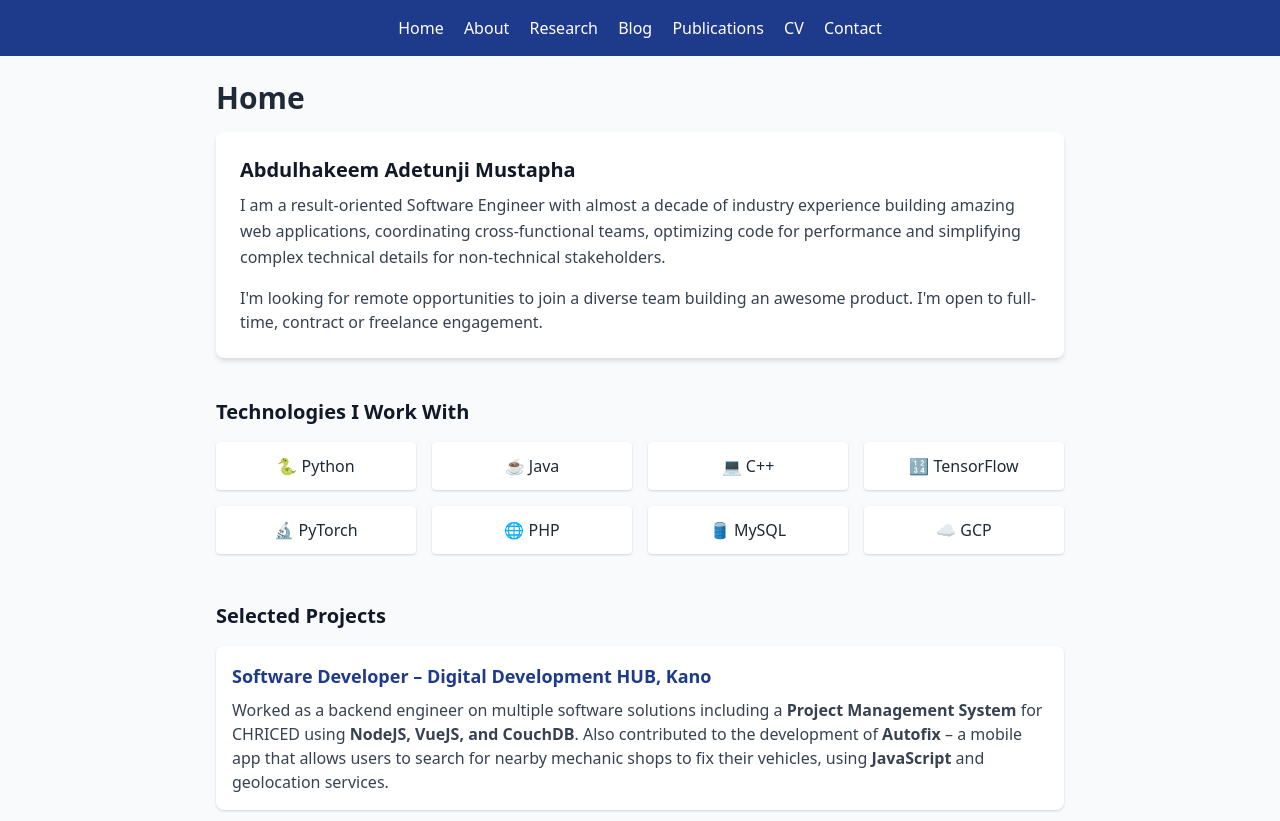
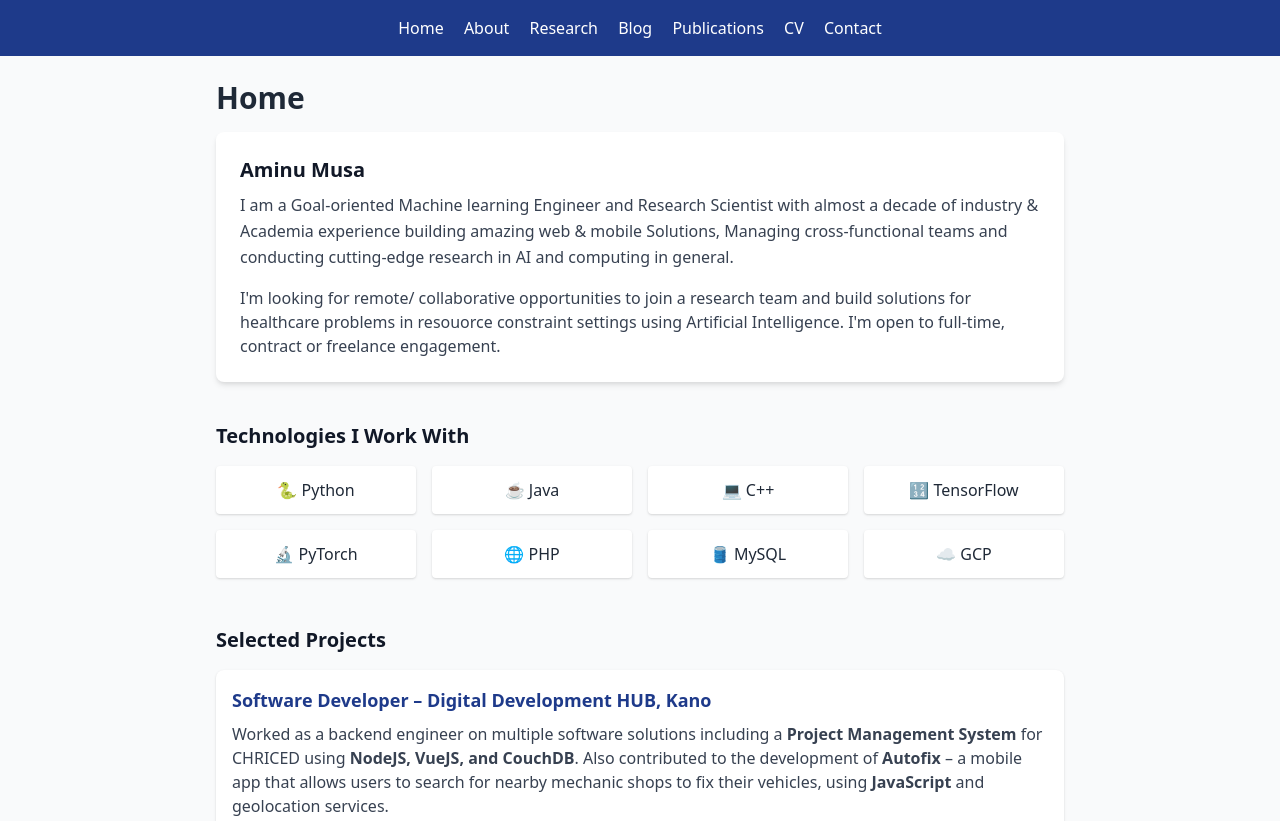
Before and after one commit to El-amin/Amusa, a plain HTML site: page index.html in a window 1280 px wide. Shown: the top 821 px of the page. Drawn offline with nearby package versions, Linux system fonts and the light colour scheme.

Commit message:
Update index.html

```diff
--- a/index.html
+++ b/index.html
@@ -19,14 +19,13 @@
   <main class="max-w-4xl mx-auto p-6">
     <h1 class="text-3xl font-bold mb-4">Home</h1>
     <div class="bg-white p-6 rounded-lg shadow-md">
-      <h2 class="text-xl font-semibold text-gray-900">Abdulhakeem Adetunji Mustapha</h2>
+      <h2 class="text-xl font-semibold text-gray-900">Aminu  Musa</h2>
       <p class="mt-2 text-gray-700 leading-relaxed">
-        I am a result-oriented Software Engineer with almost a decade of industry experience building amazing web applications,
-        coordinating cross-functional teams, optimizing code for performance and simplifying complex technical details
-        for non-technical stakeholders.
+        I am a Goal-oriented Machine learning Engineer and Research Scientist with almost a decade of industry & Academia experience building amazing web & mobile Solutions,
+        Managing  cross-functional teams and conducting cutting-edge research in AI and computing in general.
       </p>
       <p class="mt-4 text-gray-700">
-        I'm looking for remote opportunities to join a diverse team building an awesome product. I'm open to full-time,
+        I'm looking for remote/ collaborative opportunities to join a research  team and  build solutions for healthcare  problems in resouorce  constraint settings using Artificial Intelligence. I'm open to full-time,
         contract or freelance engagement.
       </p>
     </div>
```
